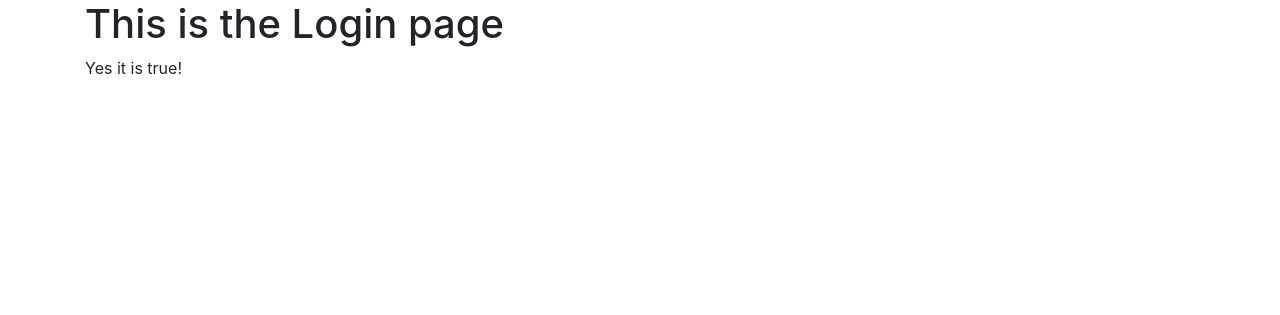
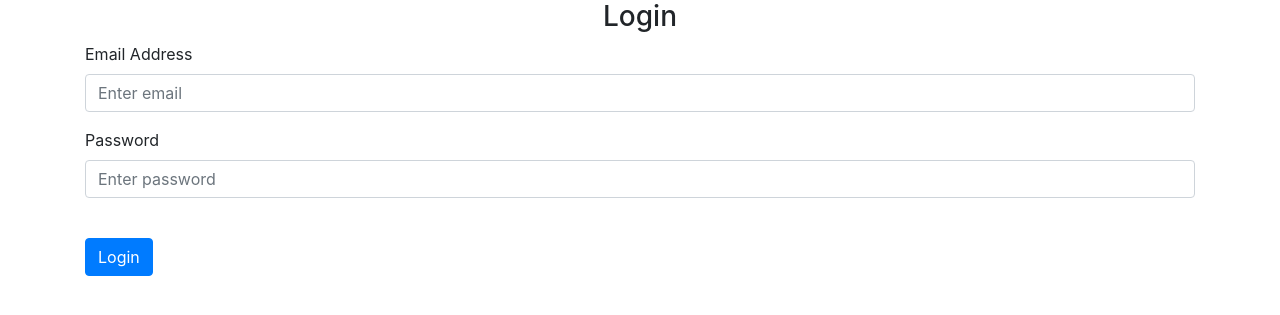
Before and after one commit to 4n4l1st-ch4rl3s/flask_website, a Flask app: page /login in a window 1280 px wide. Shown: the part 56-371 px from the top of the page. Run offline with Flask 3, Linux system fonts and the light colour scheme; some libraries are stand-ins or nearby versions.

Commit message:
added login page details

```diff
--- a/website/templates/login.html
+++ b/website/templates/login.html
@@ -1,5 +1,28 @@
 {% extends "base.html" %} {% block title %}Login{% endblock %} {% block content
 %}
-<h1>This is the Login page</h1>
-{% if boolean == True %} Yes it is true! {% else %} No it is not true {% endif
-%} {% endblock %}
+<form method="POST">
+    <h3 align="center">Login</h3>
+    <div class="form-group">
+      <label for="email">Email Address</label>
+      <input
+        type="email"
+        name="email"
+        class="form-control"
+        id="email"
+        placeholder="Enter email"
+      />
+    </div>
+    <div class="form-group">
+      <label for="password">Password</label>
+      <input
+        type="password"
+        class="form-control"
+        id="password"
+        name="password"
+        placeholder="Enter password"
+      />
+    </div>
+    <br/>
+    <button type="submit" class="btn btn-primary">Login</button>
+  </form>
+{% endblock %}
```
